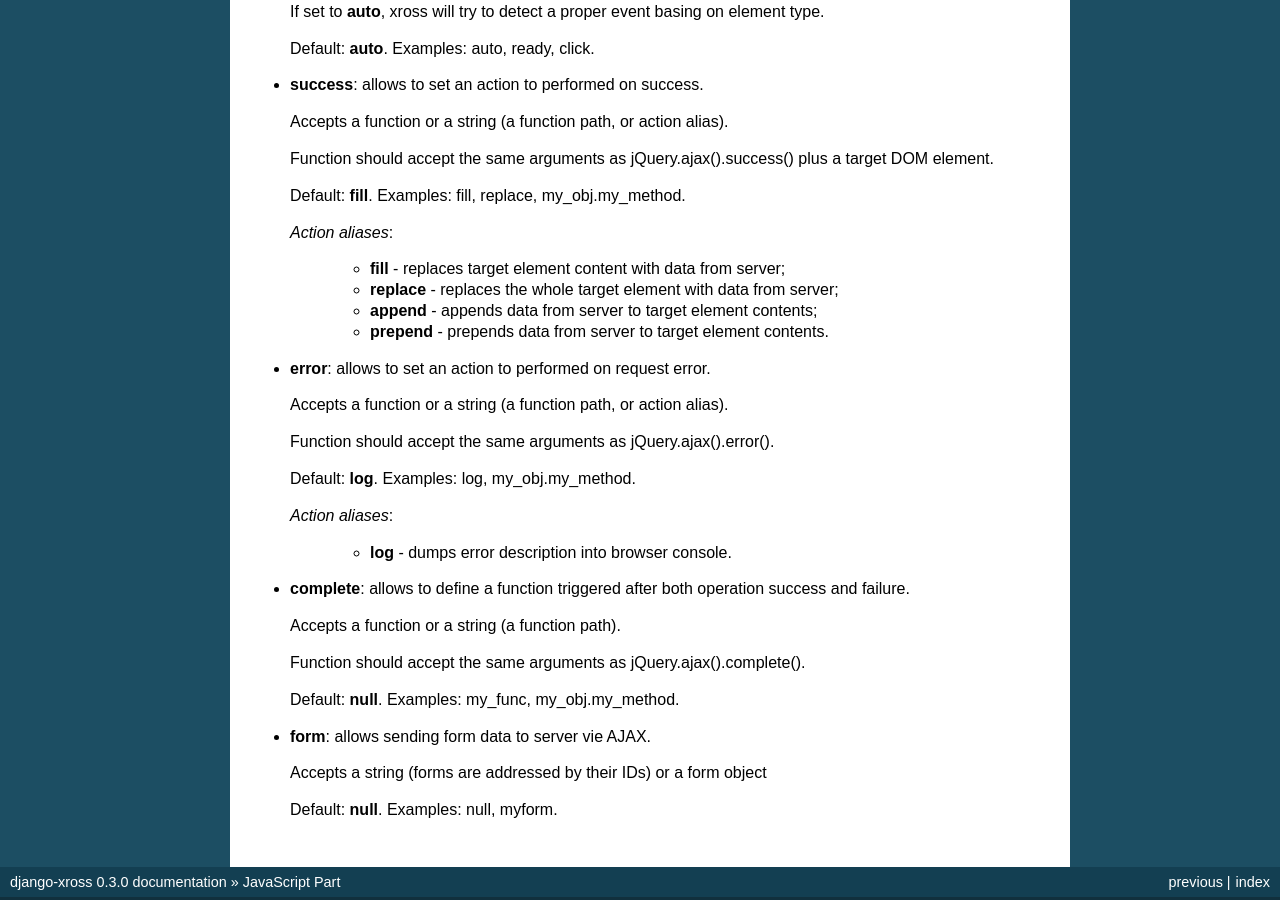
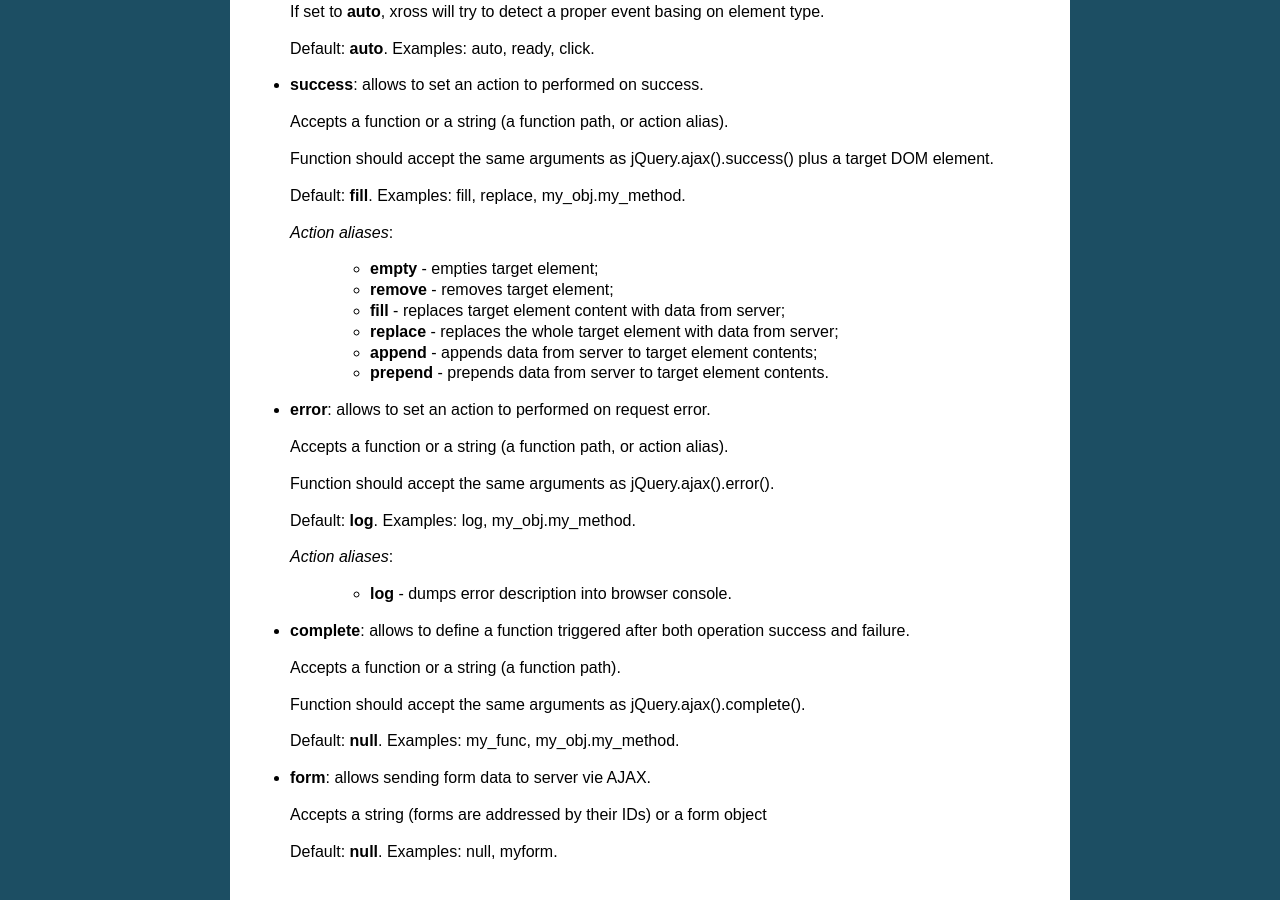
Before and after one commit to idlesign/django-xross, a Sphinx documentation site: the page built from docs/source/javascript.rst, in a window 1280 px wide and 900 px high, scrolled down 1645 px. Built offline with Sphinx 7.4.7, drawn with Linux system fonts in a browser that asks for light colours.

Commit message:
Added two success actions: remove, empty.

```diff
--- a/docs/source/javascript.rst
+++ b/docs/source/javascript.rst
@@ -127,6 +127,10 @@ AJAX handler is the default one. It simplifies sending AJAX requests to server a
 
   *Action aliases*:
 
+    * **empty** - empties target element;
+
+    * **remove** - removes target element;
+
     * **fill** - replaces target element content with data from server;
 
     * **replace** - replaces the whole target element with data from server;
--- a/xross/static/js/xross/xross.js
+++ b/xross/static/js/xross/xross.js
@@ -184,6 +184,8 @@ xross = {
                 if (typeof params.success==='string') {
                     var func_name = params.success,
                         func = xross.utils.get_function(func_name, {
+                            remove: function(data, status, xhr, target) { target.remove(); },
+                            empty: function(data, status, xhr, target) { target.html(''); },
                             fill: function(data, status, xhr, target) { target.html(data); },
                             replace: function(data, status, xhr, target) { target.replaceWith(data); },
                             append: function(data, status, xhr, target) { target.append(data); },
```
